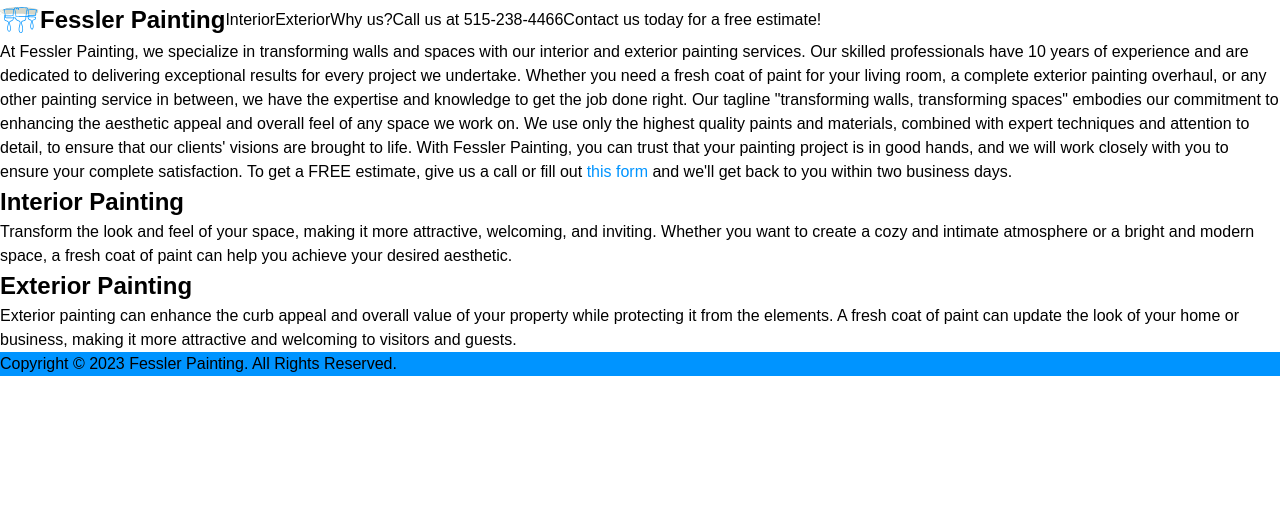
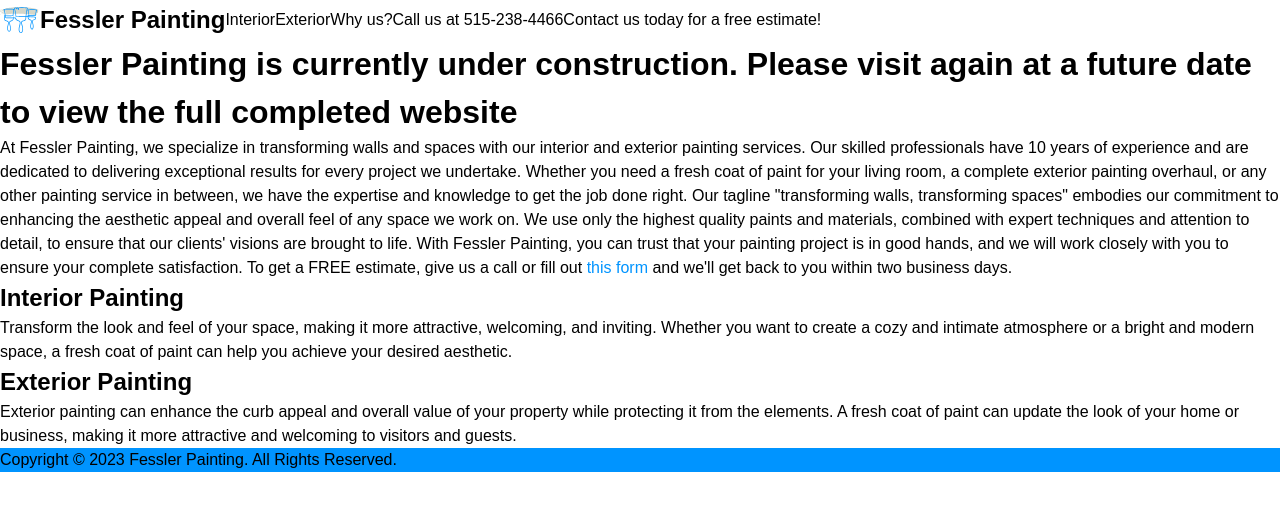
Before and after one commit to Afessler1998/fessler-painting, a Next.js app: page /home in a window 1280 px wide. Shown: the top 510 px of the page. Built offline with nearby package versions, Linux system fonts and the light colour scheme.

Commit message:
under construction banner

```diff
--- a/src/pages/home.js
+++ b/src/pages/home.js
@@ -8,6 +8,8 @@ const home = () => {
     return (
         <>
             <Header />
+                <h1 className={styles.underConstruction}>Fessler Painting is currently under construction.
+                Please visit again at a future date to view the full completed website</h1>
                 <p className={styles.mainParagraph}>
                     At Fessler Painting, we specialize in transforming walls and spaces with our interior and exterior painting
                     services. Our skilled professionals have 10 years of experience and are dedicated to delivering exceptional
--- a/src/styles/home.module.css
+++ b/src/styles/home.module.css
@@ -1,3 +1,8 @@
+.underConstruction {
+    font-family: var(--font-family-primary);
+    font-size: var(--font-size-xlarge);
+}
+
 .mainParagraph {
     font-family: var(--font-family-secondary);
     font-size: var(--font-size-medium);
```
